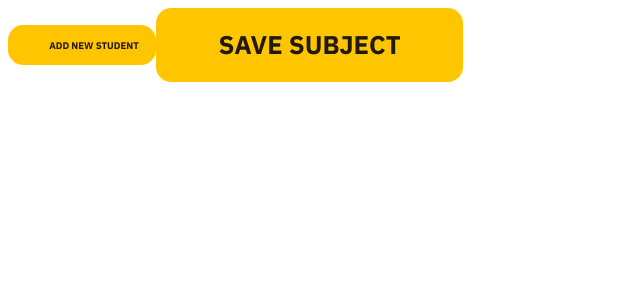
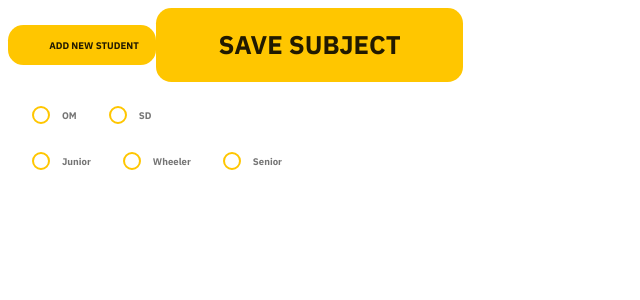
Before and after one commit to 7m3lsh7/School_Grading_System, a Next.js app: page / in a window 1280 px wide. Shown: the top 300 px of the page, without its empty margins (0-640 px from the left). Built offline with nearby package versions, Linux system fonts and the light colour scheme; some icons are missing.

Commit message:
add a filter  in shaerdCommponents

```diff
--- a/src/app/page.tsx
+++ b/src/app/page.tsx
@@ -2,6 +2,7 @@
 import PrimaryButton from "@/components/shared/PrimaryButton";
 import Button2 from "@/components/shared/Button2";
 import { BUTTON_TEXTS, BUTTON } from "@/data/buttons";
+import Filter from "@/components/shared/FilterComponent";
 
 export default function Home() {
   return (
@@ -15,6 +16,7 @@ export default function Home() {
         text={BUTTON.addStudent}
         onClick={() => console.log("Clicked!")}
       />
+      <Filter/>
     </main>
   );
 }
--- /dev/null
+++ b/src/components/shared/FilterComponent.tsx
@@ -0,0 +1,91 @@
+import React, { useState } from "react";
+import {
+    Box,
+    ToggleButton,
+    ToggleButtonGroup,
+    Typography,
+} from "@mui/material";
+import { useTheme } from "@mui/material/styles";
+
+const Filter = () => {
+    const theme = useTheme();
+    const [type, setType] = useState("");
+    const [level, setLevel] = useState("");
+
+    const buttonStyle = {
+        border: "none",
+        padding: 0,
+        display: "flex",
+        alignItems: "center",
+        gap: "12px",
+        textTransform: "none",
+        backgroundColor: "transparent",
+        color: theme.palette.text.secondary,
+
+        "& .circle": {
+            width: "14px",
+            height: "14px",
+            borderRadius: "50%",
+            border: `2px solid ${theme.palette.primary.main}`,
+            transition: "all 0.2s ease",
+            flexShrink: 0,
+        },
+
+        "&.Mui-selected .circle": {
+            backgroundColor: theme.palette.primary.main,
+        },
+
+        "&.Mui-selected": {
+            color: theme.palette.text.primary,
+            backgroundColor: "transparent",
+        },
+
+        "&:hover": {
+            backgroundColor: "transparent",
+        },
+    };
+
+    return (
+        <Box
+            sx={{
+                backgroundColor: theme.palette.background.paper,
+                padding: "24px",
+                display: "flex",
+                flexDirection: "column",
+                gap: "28px",
+            }}
+        >
+            {/* Type */}
+            <ToggleButtonGroup
+                exclusive
+                value={type}
+                onChange={(e, val) => setType(val)}
+                sx={{ gap: "32px" }}
+            >
+                {["OM", "SD"].map((item) => (
+                    <ToggleButton key={item} value={item} sx={buttonStyle}>
+                        <Box className="circle" />
+                        <Typography variant="h1">{item}</Typography>
+                    </ToggleButton>
+                ))}
+            </ToggleButtonGroup>
+
+            {/* Level */}
+            <ToggleButtonGroup
+                exclusive
+                value={level}
+                onChange={(e, val) => setLevel(val)}
+                sx={{ gap: "32px" }}
+            >
+                {["Junior", "Wheeler", "Senior"].map((item) => (
+                    <ToggleButton key={item} value={item} sx={buttonStyle}>
+                        <Box className="circle" />
+                        <Typography variant="h1">{item}</Typography>
+                    </ToggleButton>
+                ))}
+            </ToggleButtonGroup>
+        </Box>
+    );
+};
+
+export default Filter;
```
Lines whose indentation alone changed are shown as unchanged.
